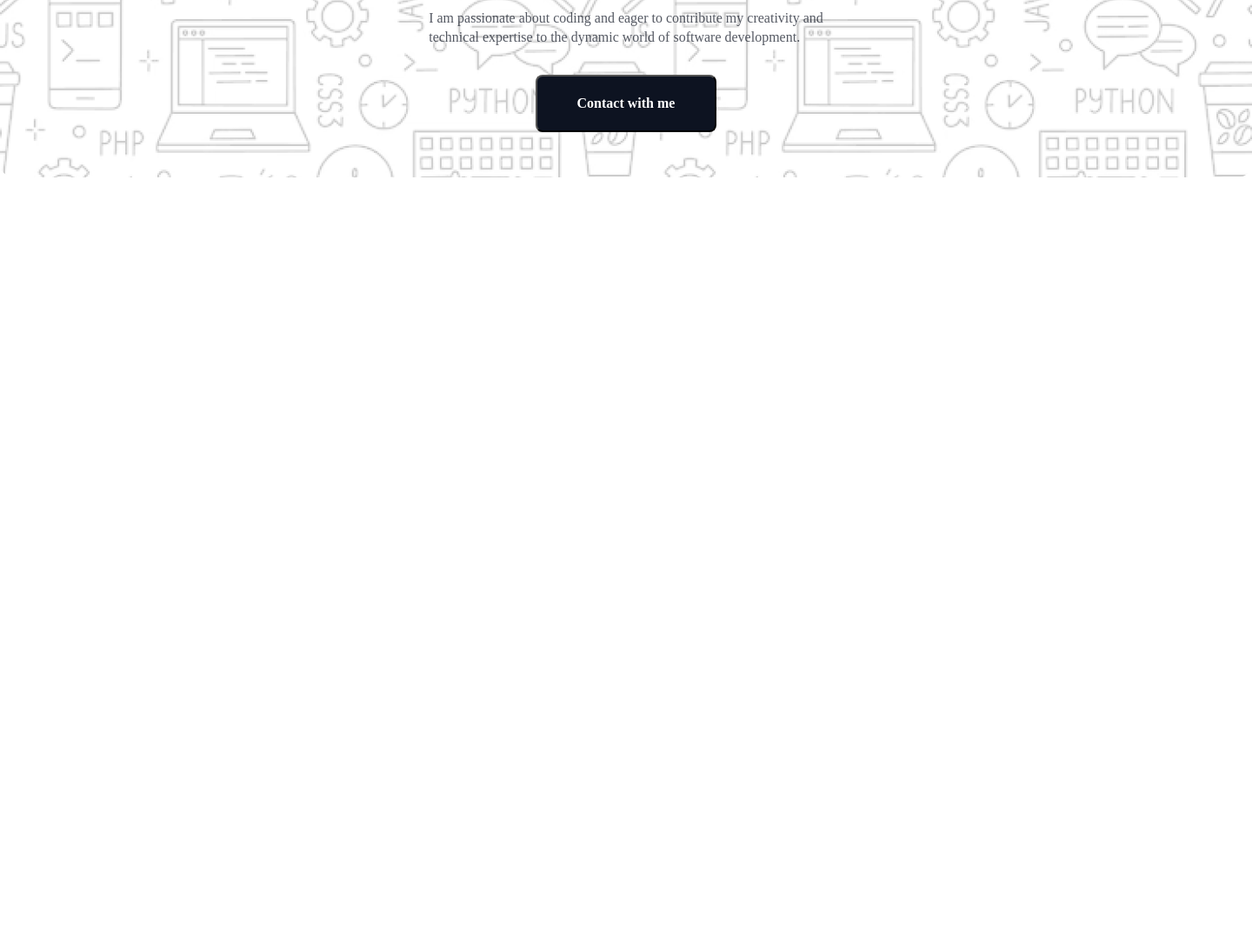
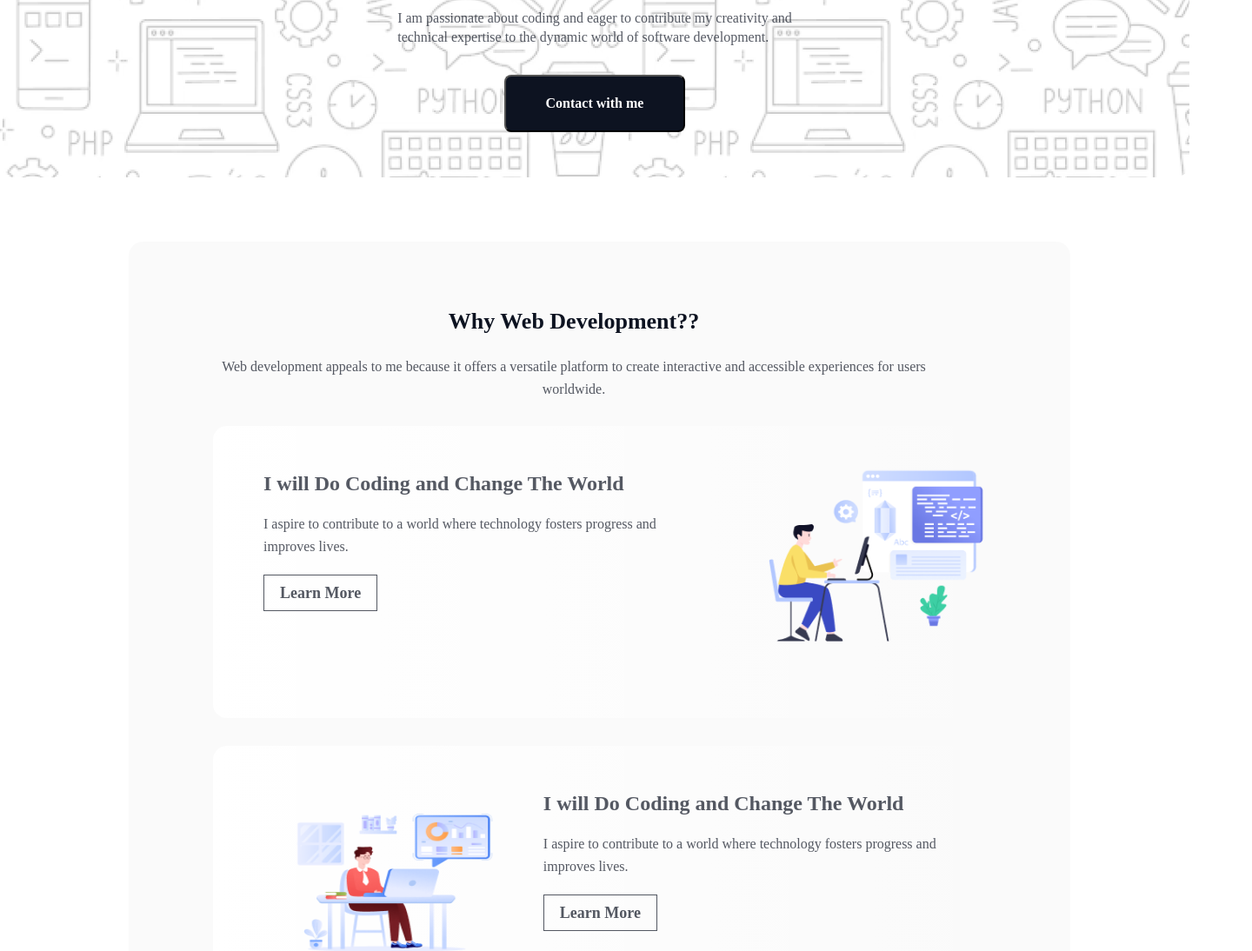
Before and after one commit to Sakib418/Assignment-One, a plain HTML site: page index.html in a window 1280 px wide. Shown: the part 579-1673 px from the top of the page at 87% size, 1440 px wide, since content can reach past the window. Before the commit the page ends 800 px from the top, so only its background shows below. Drawn offline with Linux system fonts and the light colour scheme; a web font is replaced by a local one.

Commit message:
Second part added

```diff
--- a/index.html
+++ b/index.html
@@ -18,7 +18,61 @@
      </section>
     </header>
     <main>
+     <section class="Second-part">
+<div>
+<section class="Second-content">
+    <h1 class="second-title">
+        Why Web Development??
+    </h1>
+    <p class="second-description">
+        Web development appeals to me because it offers a versatile platform to create interactive and accessible experiences for users worldwide.
+    </p>
+</section>
+<section class="Second-frame-two">
+<div class="Second-frame-two-content">
+<h3 class="Second-frame-two-h3">
+    I will Do Coding and Change The World
+</h3>
+<p class="Second-frame-two-p">
+    I aspire to contribute to a world where technology fosters progress and improves lives.
+</p>
+<span class="Second-frame-two-span">Learn More</span>
+</div>
+<div class="Second-frame-two-img">
+    <img src="assets/Layer_1.png" alt="">
+</div>
+</section>
+<section class="Second-frame-three">
+    <div class="Second-frame-two-img">
+        <img src="assets/Group 3.png" alt="">
+    </div>
+    <div class="Second-frame-two-content">
+    <h3 class="Second-frame-two-h3">
+        I will Do Coding and Change The World
+    </h3>
+    <p class="Second-frame-two-p">
+        I aspire to contribute to a world where technology fosters progress and improves lives.
+    </p>
+    <span class="Second-frame-two-span">Learn More</span>
+    </div>
 
+</section>
+<section class="Second-frame-two">
+    <div class="Second-frame-two-content">
+    <h3 class="Second-frame-two-h3">
+        I will Do Coding and Change The World
+    </h3>
+    <p class="Second-frame-two-p">
+        I aspire to contribute to a world where technology fosters progress and improves lives.
+    </p>
+    <span class="Second-frame-two-span">Learn More</span>
+    </div>
+    <div class="Second-frame-two-img">
+        <img src="assets/Group 4.png" alt="">
+    </div>
+    </section>
+</div>
+     </section>
     </main>
     <footer>
 
--- a/style/style.css
+++ b/style/style.css
@@ -15,7 +15,7 @@ body {
     margin: 0 auto;
     min-height: 652px;
     border-radius: 16px;
-    min-width: 1440px;
+    min-width: 1368px;
     margin-top: 131px;
     background-image: url("../assets/Hero-bg.png");
     background-position: center;
@@ -23,7 +23,8 @@ body {
     background-size: cover;
 
 }
-.banner-content{
+
+.banner-content {
     display: flex;
     justify-content: center;
     align-items: center;
@@ -40,7 +41,8 @@ margin-top: 26px;
     width: 100%;
     height: 100%;
 }
-.banner-title{
+
+.banner-title {
     color: rgb(13, 19, 33);
     font-family: Azeret Mono;
     font-size: 48px;
@@ -50,7 +52,8 @@ text-align: center;
     margin-top: 32px;
     width: 998px;
 }
-.banner-description{
+
+.banner-description {
     color: rgb(13, 19, 33);
     font-family: Azeret Mono;
     font-size: 16px;
@@ -59,7 +62,8 @@ line-height: 22px;
     opacity: 0.7;
     margin-top: 24px;
 }
-#banner-button{
+
+#banner-button {
     color: rgb(255, 255, 255);
     font-family: Azeret Mono;
     font-size: 16px;
@@ -72,3 +76,123 @@ width: 208px;
     height: 66px;
     margin-top: 32px;
 }
+
+/* Second Part style */
+.Second-part {
+    margin: 74px 152px 90px 148px;
+    padding: 80px 97px 80px 97px;
+    min-height: 1323px;
+    width: 1083px;
+    border-radius: 16px;
+    background-color: rgba(13, 19, 33, 0.02);
+}
+
+/* .Second-part-container{
+
+    margin: 80px 97px;
+
+    min-height: 1228px;
+} */
+.Second-content {
+    width: 830px;
+    height: 100px;
+    display: flex;
+    justify-content: center;
+    flex-direction: column;
+    align-items: center;
+    gap: 24px
+}
+
+.second-title {
+    color: rgb(13, 19, 33);
+    font-family: Azeret Mono;
+    font-size: 26px;
+    font-weight: 800;
+    line-height: 30px;
+}
+
+.second-description {
+    color: rgb(13, 19, 33);
+    font-family: Azeret Mono;
+    font-size: 16px;
+    font-weight: 400;
+    line-height: 26px;
+    opacity: 0.7;
+    text-align: center;
+}
+
+.Second-frame-two {
+    padding: 48px;
+    width: 946px;
+    height: 336px;
+    border-radius: 16px;
+    margin: 32px 0px;
+    background: linear-gradient(90.00deg, rgb(255, 255, 255), rgba(255, 255, 255, 0) 100%);
+    display: flex;
+    justify-content: space-between;
+}
+.Second-frame-three {
+    padding: 48px;
+    width: 946px;
+    height: 336px;
+    border-radius: 16px;
+    margin: 32px 0px;
+    background: linear-gradient(90.00deg, rgb(255, 255, 255), rgba(255, 255, 255, 0) 100%);
+    display: flex;
+    justify-content: space-evenly;
+}
+.Second-frame-two-content {
+    width: 477px;
+    height: 219px;
+    margin: 0px 10px;
+}
+
+.Second-frame-two-h3 {
+    color: rgba(13, 19, 33, 0.7);
+    font-family: Azeret Mono;
+    font-size: 24px;
+    font-weight: 700;
+    line-height: 36px;
+    letter-spacing: 0%;
+    text-align: left;
+    margin-bottom: 16px;
+}
+
+.Second-frame-two-p {
+    color: rgb(13, 19, 33);
+    font-family: Azeret Mono;
+    font-size: 16px;
+    font-weight: 400;
+    line-height: 26px;
+    letter-spacing: 0%;
+    text-align: left;
+    opacity: 0.7;
+    margin-bottom: 32px;
+
+}
+
+.Second-frame-two-span {
+    color: rgb(13, 19, 33);
+    font-family: Azeret Mono;
+    font-size: 18px;
+    font-weight: 600;
+    line-height: 16px;
+    letter-spacing: 0%;
+    text-align: center;
+    box-sizing: border-box;
+    border: 1px solid rgb(13, 19, 33);
+    opacity: 0.7;
+    margin: 32px 0px;
+    padding: 10px 18px 10px 18px;
+    width: 171px;
+    height: 47px;
+
+}
+.Second-frame-two-img{
+    width: 259.56px;
+height: 217.01px;
+}
+.Second-frame-two-img img{
+    width: 100%;
+height: 100%;
+}
```
Lines whose indentation alone changed are shown as unchanged.
